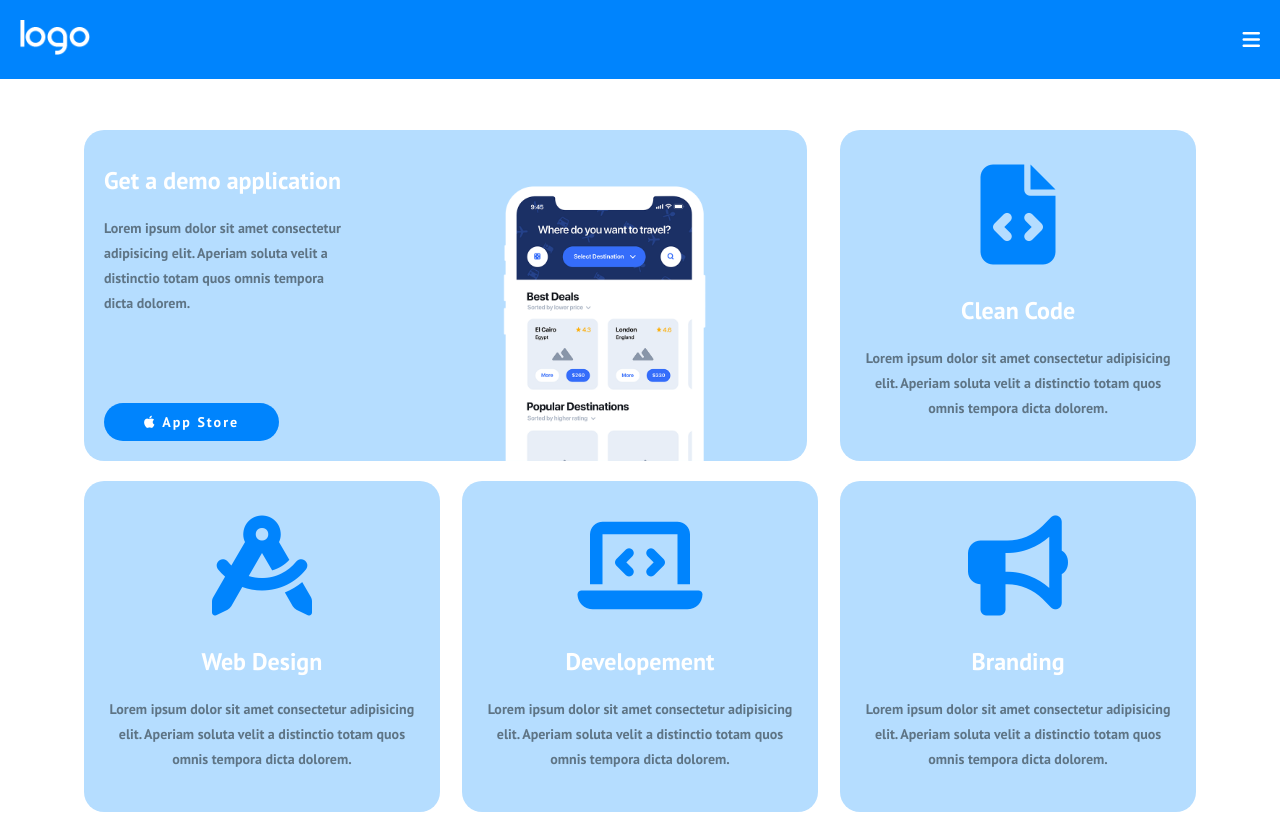
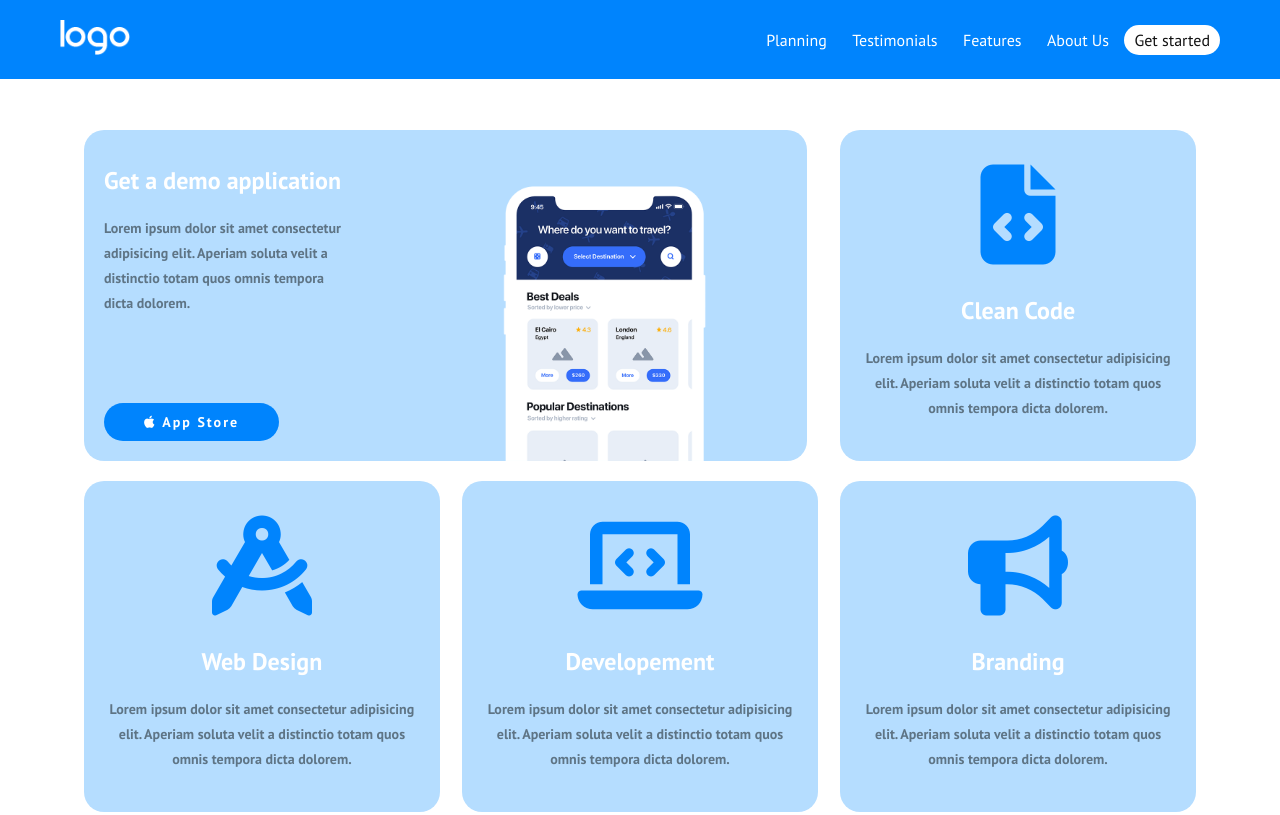
Before and after one commit to vincaf/htmlcss-responsive-layout, a plain HTML site: page index.html in a window 1280 px wide. Shown: the top 815 px of the page. Drawn offline with Linux system fonts and the light colour scheme.

Commit message:
Completo - responsive tablet, desktop

```diff
--- a/index.html
+++ b/index.html
@@ -16,6 +16,13 @@
             </div>
             <div class="menu">
                 <i class="fa-solid fa-bars"></i>
+                <ul class="desktop">
+                    <li>Planning</li>
+                    <li>Testimonials</li>
+                    <li>Features</li>
+                    <li>About Us</li>
+                    <li>Get started</li>
+                </ul>
             </div>
         </div>
     </header>
--- a/style.css
+++ b/style.css
@@ -35,6 +35,10 @@ header{
 .menu{
     color: #fff;
     font-size: 20px;
+}
+
+.menu .desktop{
+    display: none;
 }
 
 /* Spazio main dall'header */
@@ -482,6 +486,36 @@ footer a{
 
 @media all and (min-width: 992px) {
 
+    .header_container{
+        max-width: 1200px;
+    }
+
+    .container_flex{
+        max-width: 1200px;
+    }
+
+    .menu .fa-solid{
+        display: none;
+    }
+
+    .menu .desktop{
+        display:inline-block;
+    }
+
+    .menu .desktop li{
+        display: inline-block;
+        padding: 0 10px;
+        list-style: none;
+        font-size: 16px;
+    }
+
+    .menu .desktop li:last-child{
+        padding: 5px 10px;
+        color: #111;
+        background-color: #fff;
+        border-radius: 50px;
+    }
+
     #section2 .container_flex{
         flex-direction: row;
         flex-wrap: wrap;
@@ -542,9 +576,6 @@ footer a{
 /* LARGE DESKTOP 1200px */
 
 @media all and (min-width: 1200px) {
-    .container_flex{
-        max-width: 1200px;
-    }
 
     #section1 .container_flex .box:first-child {
         width: 65%;
```
